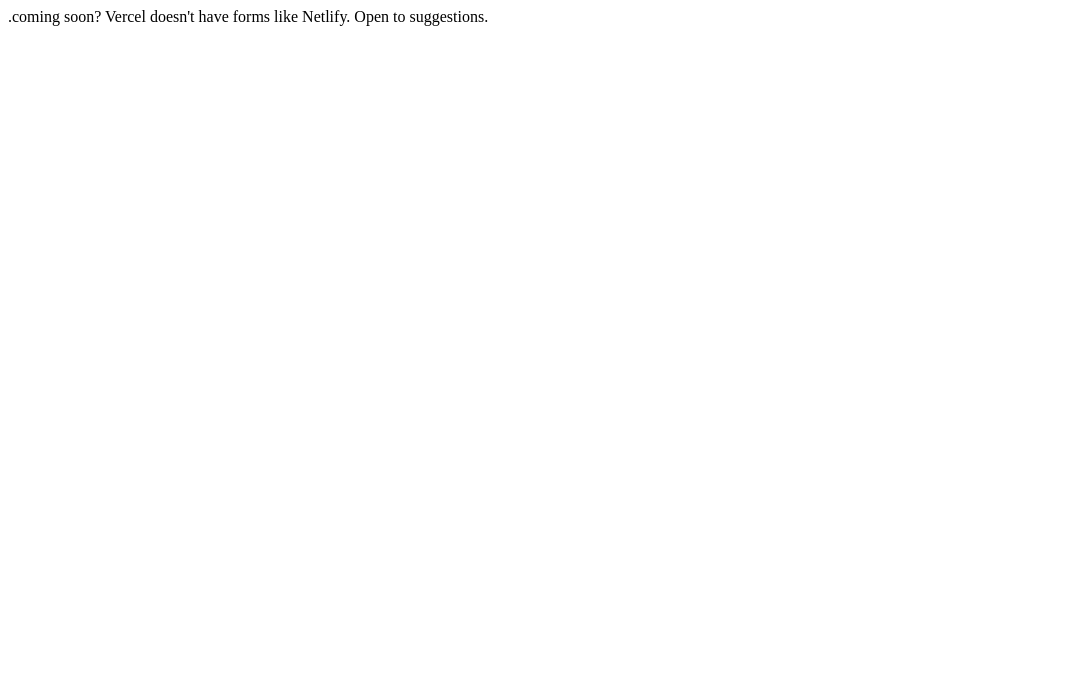
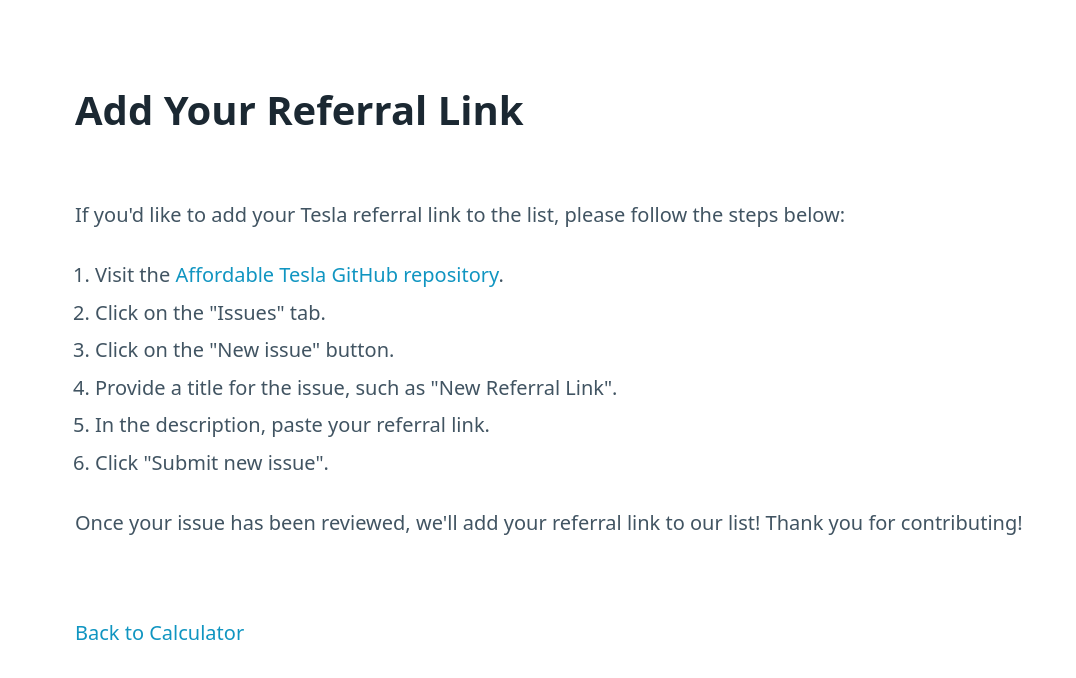
Before and after one commit to gbgbgb8/affordabletesla, a plain HTML site: page referrals.html in a window 1280 px wide. Shown: the whole page, without its empty margins (0-1076 px from the left). Drawn offline with nearby package versions, Linux system fonts and the light colour scheme.

Commit message:
referral page details

```diff
--- a/referrals.html
+++ b/referrals.html
@@ -1 +1,34 @@
-.coming soon? Vercel doesn't have forms like Netlify. Open to suggestions.
+<!doctype html>
+<html lang="en">
+
+<head>
+    <meta charset="UTF-8" />
+    <meta name="viewport" content="width=device-width, initial-scale=1.0" />
+    <title>Add Your Referral Link</title>
+    <link rel="stylesheet" href="https://cdnjs.cloudflare.com/ajax/libs/picocss/1.5.10/pico.min.css" integrity="sha512-R4D8tIuJws1QxZAVEpeFxtKEw4iab4HuyVzofpiO19VmlBhXW5qdTCmD/+yYQ+nviYUgS2EywDnoNTaj+lpUfA==" crossorigin="anonymous" referrerpolicy="no-referrer" />
+</head>
+
+<body>
+    <main class="container">
+        <header>
+            <h1>Add Your Referral Link</h1>
+        </header>
+        <section>
+            <p>If you'd like to add your Tesla referral link to the list, please follow the steps below:</p>
+            <ol>
+                <li>Visit the <a href="https://github.com/gbgbgb8/affordabletesla" target="_blank" rel="noopener noreferrer">Affordable Tesla GitHub repository</a>.</li>
+                <li>Click on the "Issues" tab.</li>
+                <li>Click on the "New issue" button.</li>
+                <li>Provide a title for the issue, such as "New Referral Link".</li>
+                <li>In the description, paste your referral link.</li>
+                <li>Click "Submit new issue".</li>
+            </ol>
+            <p>Once your issue has been reviewed, we'll add your referral link to our list! Thank you for contributing!</p>
+        </section>
+        <footer>
+            <a href="index.html">Back to Calculator</a>
+        </footer>
+    </main>
+</body>
+
+</html>
```
